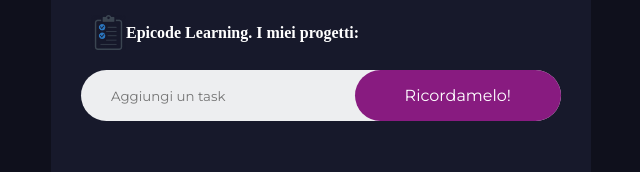
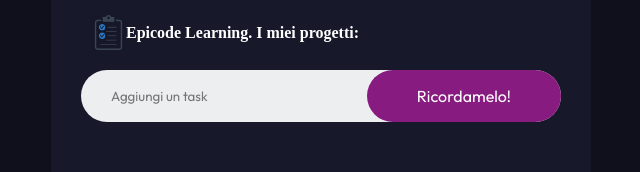
Before and after one commit to adrianobruzzese/M1-W3-D3, a plain HTML site: page index.html in a window 1280 px wide. Shown: the part 135-307 px from the top of the page, without its empty margins (319-959 px from the left). Drawn offline with Linux system fonts and the light colour scheme.

Commit message:
matched-font-with-epicode-platform

```diff
--- a/assets/style.css
+++ b/assets/style.css
@@ -1,9 +1,9 @@
-@import url('https://fonts.googleapis.com/css2?family=Montserrat:wght@300;400;500;600;700&display=swap');
+@import url('https://fonts.googleapis.com/css2?family=Outfit:wght@300;400;600;700&display=swap');
 
 * {
   margin: 0;
   padding: 0;
-  font-family: 'Montserrat', sans-serif;
+  font-family: 'Outfit', sans-serif;
   box-sizing: border-box;
 }
 
```
